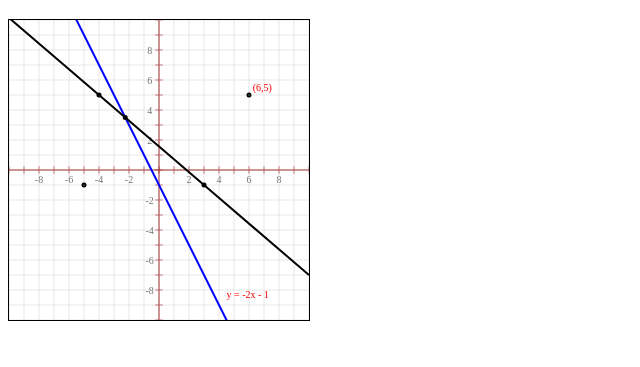
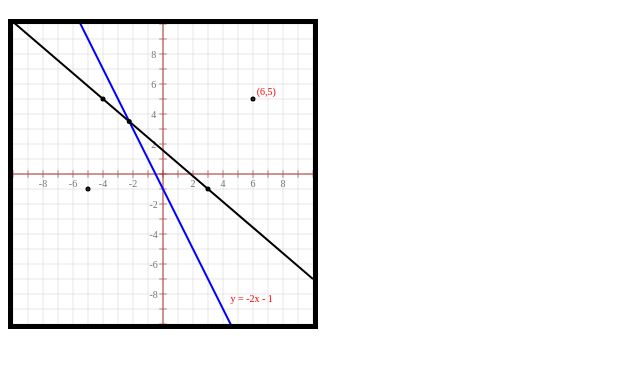
Before and after one commit to lurbano/uSVG, a plain HTML site: page graphing.html in a window 1280 px wide. Shown: the part 61-428 px from the top of the page, without its empty margins (0-640 px from the left). Drawn offline with Linux system fonts and the light colour scheme.

Commit message:
element style

```diff
--- a/graphing.html
+++ b/graphing.html
@@ -19,7 +19,7 @@
 
 
         <script type="text/javascript" id="v0">
-          svg = new uSvgGraph({elementInfo:{width:300,height:300}});
+          svg = new uSvgGraph({elementInfo:{width:300,height:300, style:'border:5px solid black;'}});
           console.log("adding Line")
           line1 = new uLine(-2, -1);
           console.log(line1.eqnAsText());
--- a/uSvg.js
+++ b/uSvg.js
@@ -178,9 +178,10 @@ class uSvgGraph{
     elementInfo.id = (elementInfo.id === undefined) ? "svg_" + Math.random().toString(36).substr(2, 5) : id;
 
     this.svg = document.createElementNS("http://www.w3.org/2000/svg", "svg");
-    this.svg.setAttribute("width", elementInfo.width);
-    this.svg.setAttribute("height", elementInfo.height);
-    this.svg.setAttribute("id", elementInfo.id);
+    // this.svg.setAttribute("width", elementInfo.width);
+    // this.svg.setAttribute("height", elementInfo.height);
+    // this.svg.setAttribute("id", elementInfo.id);
+    this.setAttributes(this.svg, elementInfo);
 
     let scriptElement = document.currentScript;
     let parentElement = scriptElement.parentNode;
```
